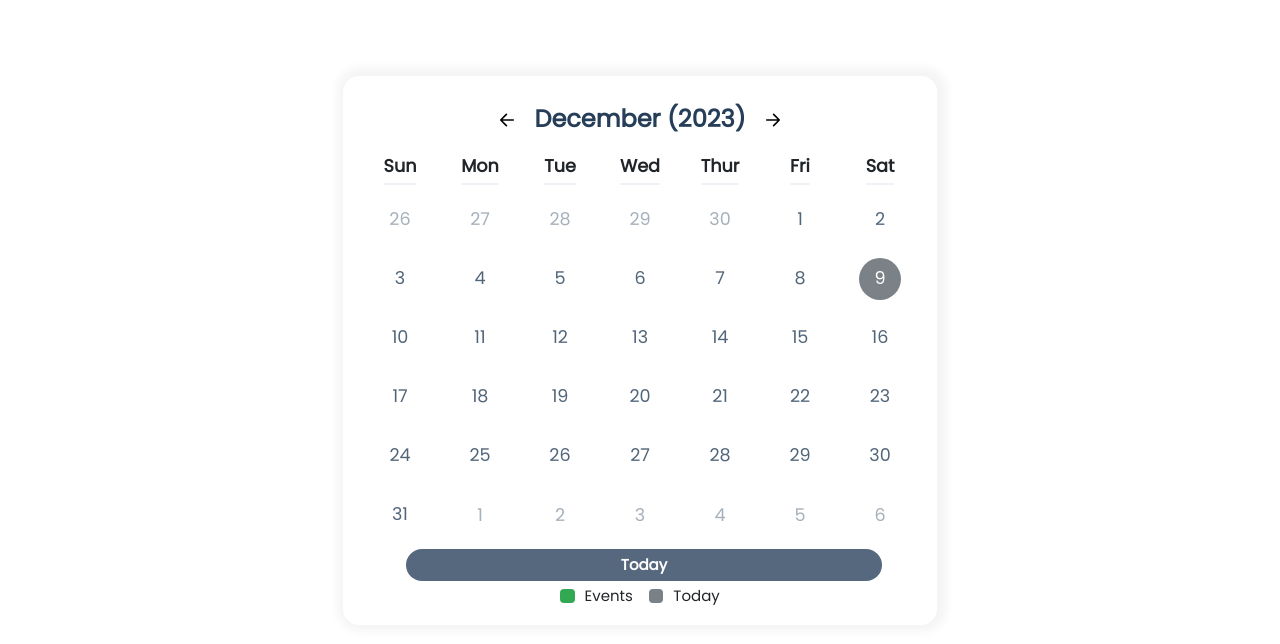
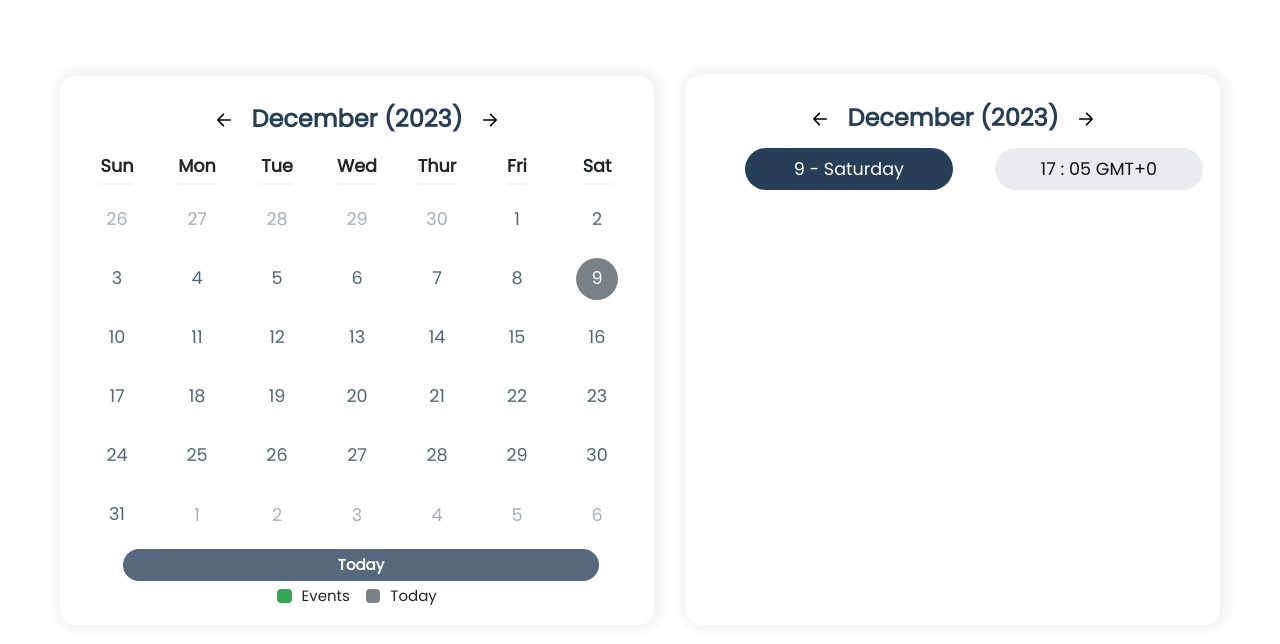
Before and after one commit to vengateshkarthick/watcher, a React (Vite) app: page / in a window 1280 px wide. Shown: the top 644 px of the page. Built offline with nearby package versions, Linux system fonts and the light colour scheme.

Commit message:
created daily view layout

```diff
--- a/src/App.tsx
+++ b/src/App.tsx
@@ -3,8 +3,9 @@ import Calendar from "./Component/Calendar";
 
 function App() {
   return (
-    <div className="container-fluid p-0 mcalendar-container">
+    <div className="container-fluid p-0 mcalendar-container w-100">
       <Calendar />
+      <Calendar view="daily" />
     </div>
   );
 }
--- a/src/Component/Calendar/Calendar.tsx
+++ b/src/Component/Calendar/Calendar.tsx
@@ -10,11 +10,12 @@ import "./calendar.scss";
 import { useCalendarState } from "../../store/bucket";
 import MCalendarHelper from "./helper";
 
-function Calendar({ events, onSelectDate }: MCalendar) {
+function Calendar({ events, onSelectDate, view = "monthly" }: MCalendar) {
   const [selectedDate, setSelectedDate] = React.useState<{
     slcdate: string;
     events?: [] | MEvents[];
   }>({ slcdate: "" });
+
 
   const {
     currentDate,
@@ -27,6 +28,7 @@ function Calendar({ events, onSelectDate }: MCalendar) {
     switchToToday,
   } = useCalendarState((state) => state);
 
+  const [current_time, setCurrentTime] = React.useState<string>(MCalendarHelper.getFormattedDate(currentDate, "HH : mm z"));
   /**
    *  for filling the space left at starting of month in that week -
    *  get last date of previous month
@@ -121,6 +123,7 @@ function Calendar({ events, onSelectDate }: MCalendar) {
       <React.Fragment>
         <motion.article className="mcalendar-full-month d-flex align-items-center justify-content-center m-1 p-1">
           <p>
+            {/* need to remove this div a wrap an button with all:unset */}
             <div onClick={handlePrevious} tabIndex={-1}>
               <motion.img
                 animate={{ scale: 1 }}
@@ -156,10 +159,10 @@ function Calendar({ events, onSelectDate }: MCalendar) {
       </React.Fragment>
     );
   };
-  return (
-    <motion.div className="mcalendar-wrapper">
-      <Header />
-      <motion.div
+
+  const MonthlyView = (
+    <>
+     <motion.div
         className="mcalendar text-center"
         initial={{ opacity: 0 }}
         animate={{ opacity: 1 }}
@@ -177,13 +180,13 @@ function Calendar({ events, onSelectDate }: MCalendar) {
         <AnimatePresence>
           {previousMonthRemainigDays.map((bfd) => (
             <motion.article
-              key={bfd + "_empty"}
+              key={bfd + "_empty_prev_remanining_days"}
               className="mcalendar-date empty d-flex flex-column m-1"
             >
               {bfd}
             </motion.article>
           ))}
-          {daysInCurrentMonth.map((date) => {
+          {daysInCurrentMonth.map((date, idx) => {
             const formattedDate = MCalendarHelper.getFormattedDate(
               date,
               "dd/MM/yyyy"
@@ -203,7 +206,7 @@ function Calendar({ events, onSelectDate }: MCalendar) {
                 className={`mcalendar-date ${
                   isCurrentDate ? "current-date" : ""
                 } ${isSelectedDate ? "selected" : ""}  d-flex flex-column m-1 `}
-                key={`mcalendar-date-${displayDate}`}
+                key={`mcalendar-date-${displayDate}_${idx}`}
                 data-date={formattedDate}
                 onClick={(e) => handleSelect(e, formattedDate)}
               >
@@ -216,7 +219,7 @@ function Calendar({ events, onSelectDate }: MCalendar) {
           })}
           {nextMonthStartingDays.map((bfd) => (
             <motion.article
-              key={bfd + "_empty"}
+              key={bfd + "_empty_next_month_remaining_days"}
               className="mcalendar-date empty d-flex flex-column m-1"
             >
               {bfd}
@@ -247,6 +250,7 @@ function Calendar({ events, onSelectDate }: MCalendar) {
       <motion.article className="d-flex align-items-baseline justify-content-center gap-3">
         {lengend.map(({ color, label }) => (
           <div
+            key={label}
             className={`lengend ${color} d-flex justify-content-between align-items-center`}
           >
             <section className={`${color}`}>&nbsp;</section>
@@ -254,6 +258,37 @@ function Calendar({ events, onSelectDate }: MCalendar) {
           </div>
         ))}
       </motion.article>
+    </>
+  );
+
+  const intrId = setInterval(() => {
+    setCurrentTime(() => MCalendarHelper.getFormattedDate(new Date(), "HH : mm z"));
+  }, 1000);
+
+  React.useEffect(() => {
+   return (() =>  {
+    if (intrId) clearInterval(intrId);
+   });
+  }, [])
+
+  const DailyView = (
+   <>
+    <motion.article className="mcalendar-daily-view text-center">
+      <div className="my-1 mx-auto row row-cols-12 justify-content-center align-items-center">
+        <div className="col-5 today selected text-center mx-auto">{`${MCalendarHelper.getFormattedDate(currentDate, "d")} - ${MCalendarHelper.getFormattedDate(currentDate, "eeee")}`}</div>
+        <div className="col-5 current-time text-center " key="current_time_interval">{current_time}</div>
+      </div>
+    </motion.article>
+   </>
+  );
+  const renderElement = {
+    "monthly" : MonthlyView,
+    "daily": DailyView,
+  };
+  return (
+    <motion.div className="mcalendar-wrapper">
+      <Header />
+      {renderElement[view]}
     </motion.div>
   );
 }
--- a/src/Component/Calendar/calendar.scss
+++ b/src/Component/Calendar/calendar.scss
@@ -115,3 +115,27 @@ $box-shadow: #f5f5f5;
     }
   }
 }
+
+
+.mcalendar-daily-view {
+  width: 500px;
+  height: 29rem;
+  overflow: hidden auto;
+  .today, .current-time {
+    height: 2.625rem;
+    padding: 0.5rem;
+    font-size: 1.1rem;
+    border-radius: 40px;
+    user-select: none;
+    pointer-events: none;
+    &.selected {
+      background-color: $primary;
+      color: #fff;
+    }
+  }
+  .current-time {
+    color: $text-color;
+    background-color: $hover-background-color;
+
+  }
+}
--- a/src/Component/Calendar/calendar.type.ts
+++ b/src/Component/Calendar/calendar.type.ts
@@ -3,6 +3,8 @@ export interface Mweekdays {
     short: [ "Sun" & string, "Mon" & string, "Tue" & string, "Wed" & string, "Thur" & string, "Fri" & string, "Sat" & string];
     long: ["Sunday" & string, "Monday" & string, "Tuesday" & string, "Wednesday" & string, "Thursday" & string, "Friday" & string, "Saturday" & string];
 }
+
+export type MViews  = "monthly" | "daily";
 
 export interface MEvents {
   title: string,
@@ -19,5 +21,6 @@ export interface MEvents {
 }
 export interface MCalendar {
   events?: Array<MEvents>,
+  view?: MViews,
   onSelectDate?: (currentDate: string, selectedEvents?:MEvents[]) => void,
 }
--- a/src/style.css
+++ b/src/style.css
@@ -21,9 +21,14 @@ body {
 
 .mcalendar-container {
   margin: auto;
-  min-width: 650px;
-  max-width: 40dvw;
+  display: flex;
+  justify-content: space-between;
+  flex-wrap: wrap;
+  align-items: center;
+  min-width: 100%;
+  max-width: 80dvw;
   height: 700px;
+  gap: 2rem;
   overflow: hidden auto;
   scroll-behavior: smooth;
   display: flex;
```
